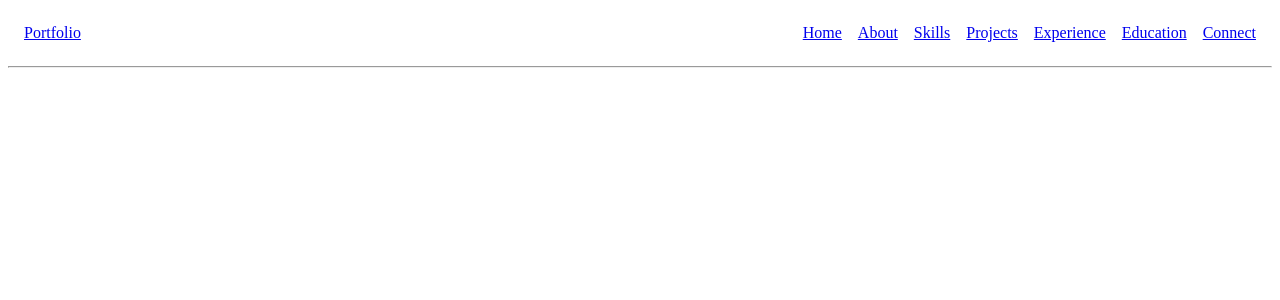
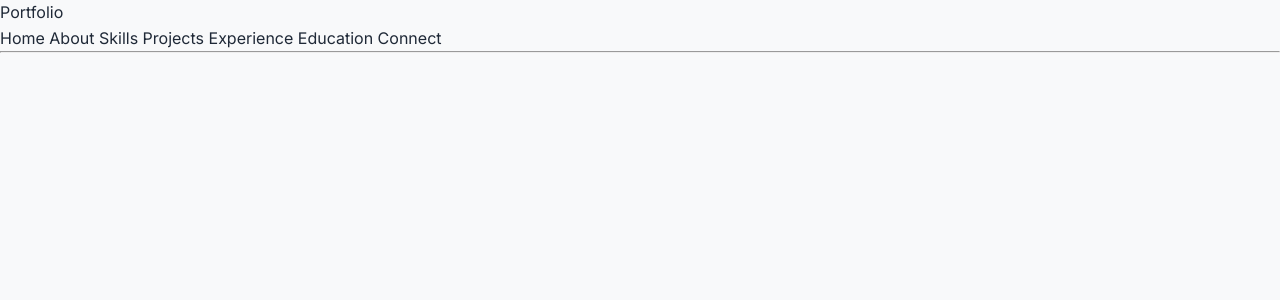
Before and after one commit to n8novaa/portfoliohub, a Django app: page / in a window 1280 px wide. Shown: the top 300 px of the page. Run offline with Django 5.2, Linux system fonts and the light colour scheme.

Commit message:
applied Global styles

```diff
--- a/portfoliohub/static/css/main.css
+++ b/portfoliohub/static/css/main.css
@@ -1,57 +1,140 @@
-.container {
-  max-width: 960px;
-  margin: 0 auto;
-  padding: 1rem;
+/* =========================================
+   1. GLOBAL VARIABLES & THEME
+   ========================================= */
+:root {
+    /* Colors - Neutral / Base */
+    --bg-body: #f8f9fa;
+    --bg-card: #ffffff;
+    --text-main: #1f2937;
+    --text-muted: #6b7280;
+    --border-light: #e5e7eb;
+
+    /* Colors - Brand / Accent */
+    --primary: #2563eb;       /* Professional Blue */
+    --primary-hover: #1d4ed8;
+    --secondary: #64748b;     /* Slate / Cool Gray */
+
+    /* Typography */
+    --font-main: 'Inter', system-ui, -apple-system, sans-serif;
+
+    /* Spacing System */
+    --space-xs: 0.5rem;
+    --space-sm: 1rem;
+    --space-md: 2rem;
+    --space-lg: 4rem;
+    --space-xl: 8rem;
+
+    /* Layout */
+    --container-width: 1100px;
+    --radius-sm: 4px;
+    --radius-md: 8px;
+    --header-height: 70px;
+
+    /* Transitions */
+    --transition-fast: 0.2s ease;
+    --transition-base: 0.3s ease;
 }
 
-h1 {
-  font-size: 2rem;
-  margin-bottom: 0.5rem;
+/* Dark Mode Preference (Optional - good to have prepared) */
+@media (prefers-color-scheme: dark) {
+    :root {
+        --bg-body: #0f172a;
+        --bg-card: #1e293b;
+        --text-main: #f1f5f9;
+        --text-muted: #94a3b8;
+        --border-light: #334155;
+    }
 }
 
-h2 {
-  font-size: 1.4rem;
-  margin-top: 2rem;
+/* =========================================
+   2. RESET & BASE STYLES
+   ========================================= */
+*, *::before, *::after {
+    box-sizing: border-box;
+    margin: 0;
+    padding: 0;
 }
 
-p {
-  font-size: 1rem;
-  color: var(--muted);
+body {
+    font-family: var(--font-main);
+    background-color: var(--bg-body);
+    color: var(--text-main);
+    line-height: 1.6;
+    -webkit-font-smoothing: antialiased;
 }
 
-/*navbar*/
-
-.nav {
-  display: flex;
-  flex-direction: column;
-  gap: 0.5rem;
-  padding: 1rem;
-  border-bottom: 1px solid var(--border);
+img {
+    max-width: 100%;
+    display: block;
 }
 
-.nav-links {
-  display: flex;
-  gap: 1rem;
+a {
+    text-decoration: none;
+    color: inherit;
+    transition: color var(--transition-fast);
 }
 
-@media (min-width: 768px) {
-  .nav {
-    flex-direction: row;
-    justify-content: space-between;
-    align-items: center;
-  }
+ul, ol {
+    list-style: none;
 }
 
-/* project list */
-
-.projects-grid {
-  display: grid;
-  grid-template-columns: 1fr;
-  gap: 1rem;
+button, input, textarea {
+    font-family: inherit;
 }
 
-@media (min-width: 768px) {
-  .projects-grid {
-    grid-template-columns: repeat(2, 1fr);
-  }
+/* =========================================
+   3. TYPOGRAPHY
+   ========================================= */
+h1, h2, h3, h4, h5, h6 {
+    line-height: 1.2;
+    font-weight: 700;
+    margin-bottom: var(--space-sm);
+    color: var(--text-main);
 }
+
+h1 { font-size: 2.5rem; }
+h2 { font-size: 2rem; }
+h3 { font-size: 1.5rem; }
+
+p {
+    margin-bottom: var(--space-sm);
+    color: var(--text-muted);
+}
+
+/* =========================================
+   4. LAYOUT UTILITIES
+   ========================================= */
+.container {
+    max-width: var(--container-width);
+    margin: 0 auto;
+    padding: 0 var(--space-sm);
+    width: 100%;
+}
+
+/* Helper Classes */
+.text-primary { color: var(--primary); }
+.text-center { text-align: center; }
+
+.btn {
+    display: inline-block;
+    padding: 0.75rem 1.5rem;
+    border-radius: var(--radius-md);
+    font-weight: 500;
+    cursor: pointer;
+    border: none;
+    transition: background-color var(--transition-fast), transform var(--transition-fast);
+}
+
+.btn-primary {
+    background-color: var(--primary);
+    color: white;
+}
+
+.btn-primary:hover {
+    background-color: var(--primary-hover);
+}
+
+/* Section Spacing */
+section {
+    padding: var(--space-lg) 0;
+}
--- a/portfoliohub/templates/base.html
+++ b/portfoliohub/templates/base.html
@@ -3,6 +3,10 @@
 <head>
     <meta charset="UTF-8">
     <title>{% block title %}Portfolio{% endblock %}</title>
+
+    <link rel="preconnect" href="https://fonts.googleapis.com">
+    <link rel="preconnect" href="https://fonts.gstatic.com" crossorigin>
+    <link href="https://fonts.googleapis.com/css2?family=Inter:wght@400;500;600;700&display=swap" rel="stylesheet">
 
     {% load static %}
     <link rel="stylesheet" href="{% static 'css/main.css' %}">
```
